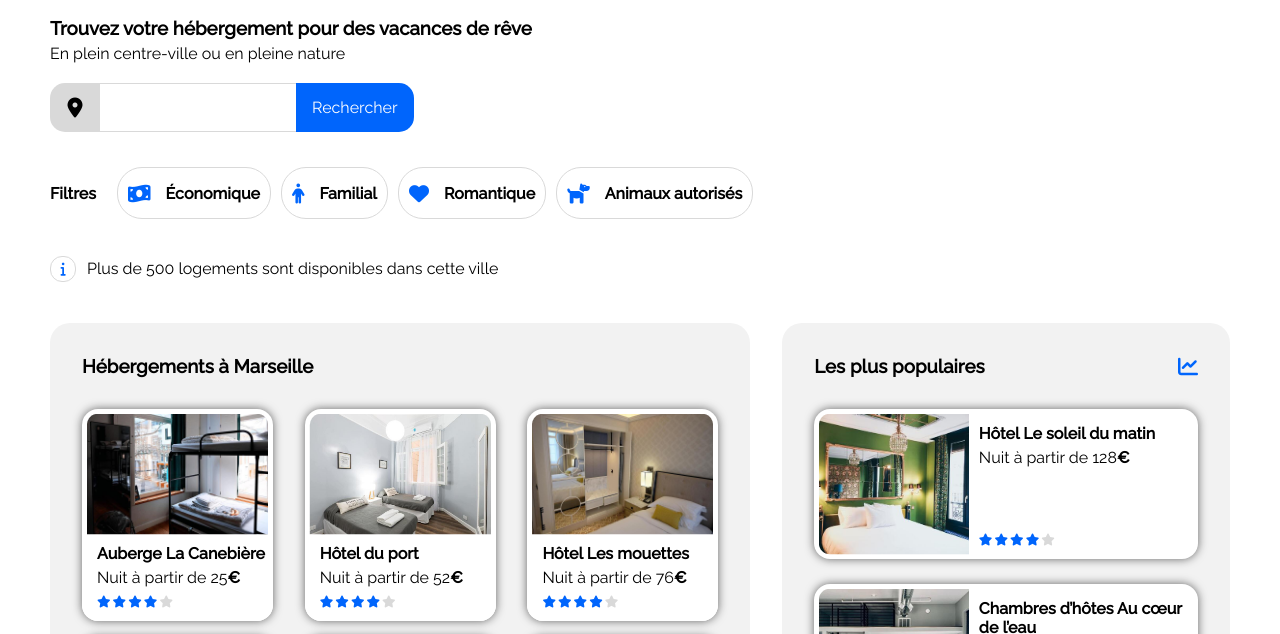
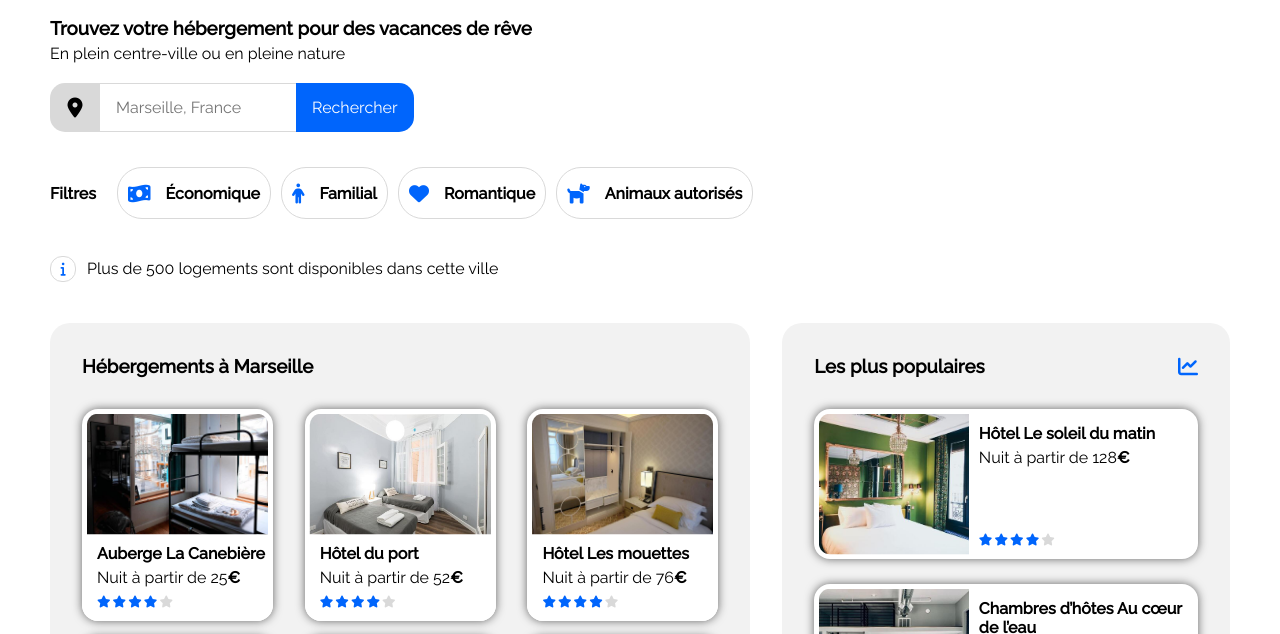
Before and after one commit to clemtib/Book, a plain HTML site: page index.html in a window 1280 px wide. Shown: the part 90-724 px from the top of the page. Drawn offline with Linux system fonts and the light colour scheme.

Commit message:
form input type search

```diff
--- a/index.html
+++ b/index.html
@@ -45,8 +45,12 @@
             <i class="fa-solid fa-location-dot fa-lg iGps"></i>
           </div>
 
-          <label for="recherche"></label>
-          <input type="text" name="recherche" id="recherche" />
+          <input
+            type="search"
+            placeholder="Marseille, France"
+            name="recherche"
+            id="recherche"
+          />
 
           <div class="button">
             <button type="submit" class="high">Rechercher</button>
--- a/style.css
+++ b/style.css
@@ -106,7 +106,6 @@ input{
     border: none;
     border-top: 1px solid #D9D9D9 ;
     border-bottom: 1px solid #D9D9D9;
-
 }
 
 .iLoupe{
```
